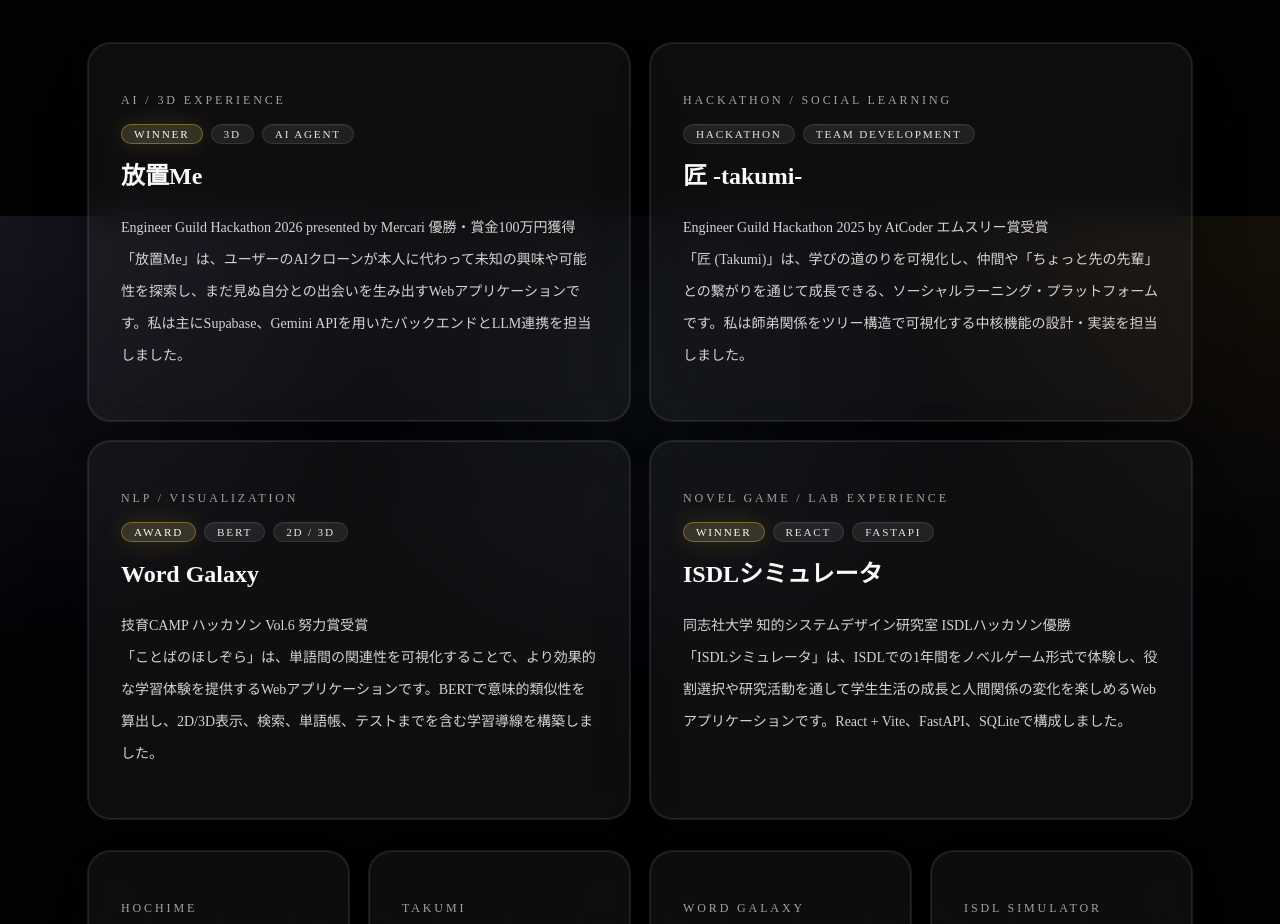
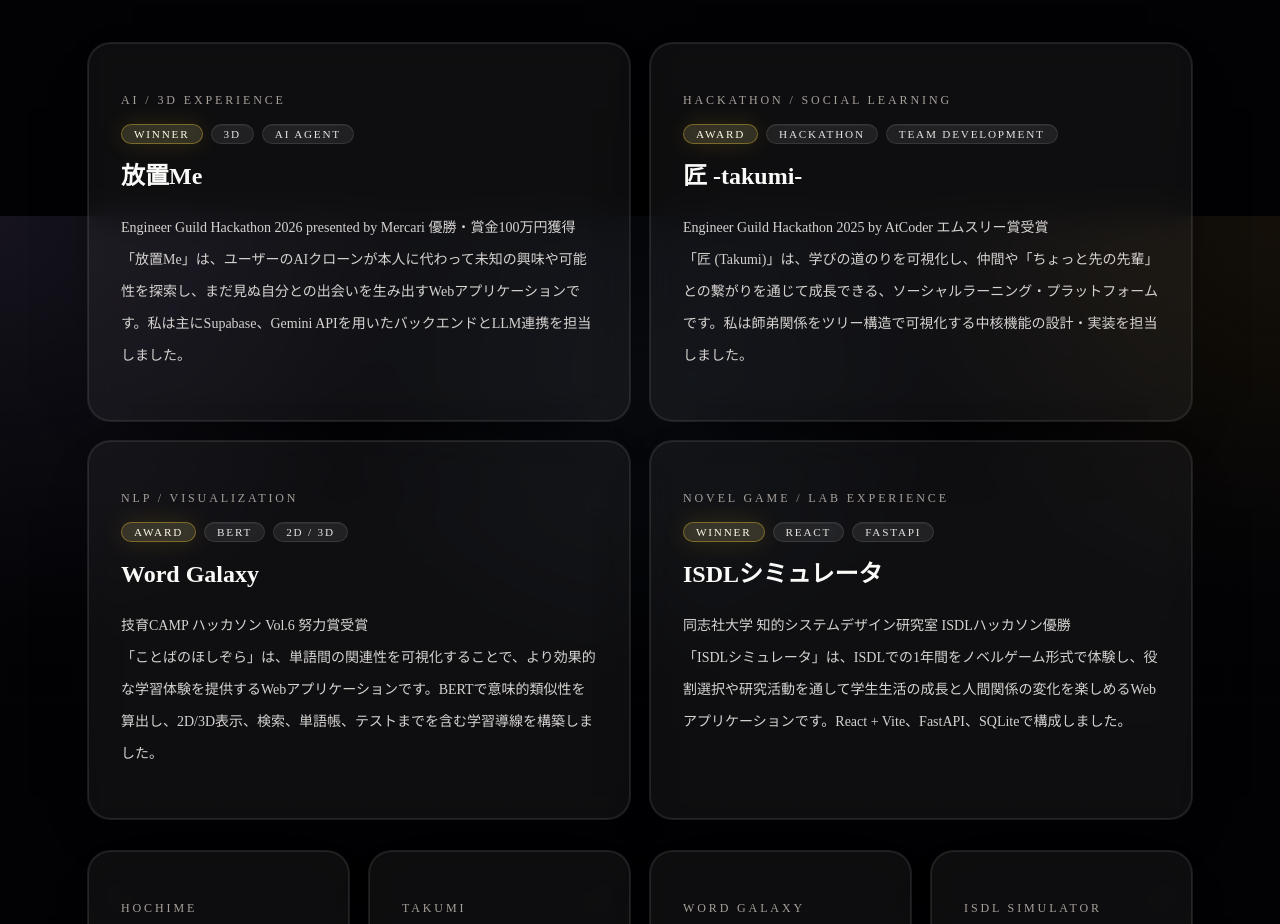
Before and after one commit to Masa-eba/masatoshi-portfolio, a Next.js app: page / in a window 1280 px wide. Shown: the part 2184-3108 px from the top of the page. Built offline with nearby package versions, Linux system fonts and the light colour scheme.

Commit message:
Mark Takumi as award project

```diff
--- a/app/page.tsx
+++ b/app/page.tsx
@@ -139,7 +139,7 @@ const projects = [
   {
     title: "匠 -takumi-",
     category: "Hackathon / Social Learning",
-    highlights: ["Hackathon", "Team Development"],
+    highlights: ["Award", "Hackathon", "Team Development"],
     description:
       "Engineer Guild Hackathon 2025 by AtCoder エムスリー賞受賞\n「匠 (Takumi)」は、学びの道のりを可視化し、仲間や「ちょっと先の先輩」との繋がりを通じて成長できる、ソーシャルラーニング・プラットフォームです。私は師弟関係をツリー構造で可視化する中核機能の設計・実装を担当しました。",
     url: "https://github.com/Engineer-Guild-Hackathon/team-4-app",
```
